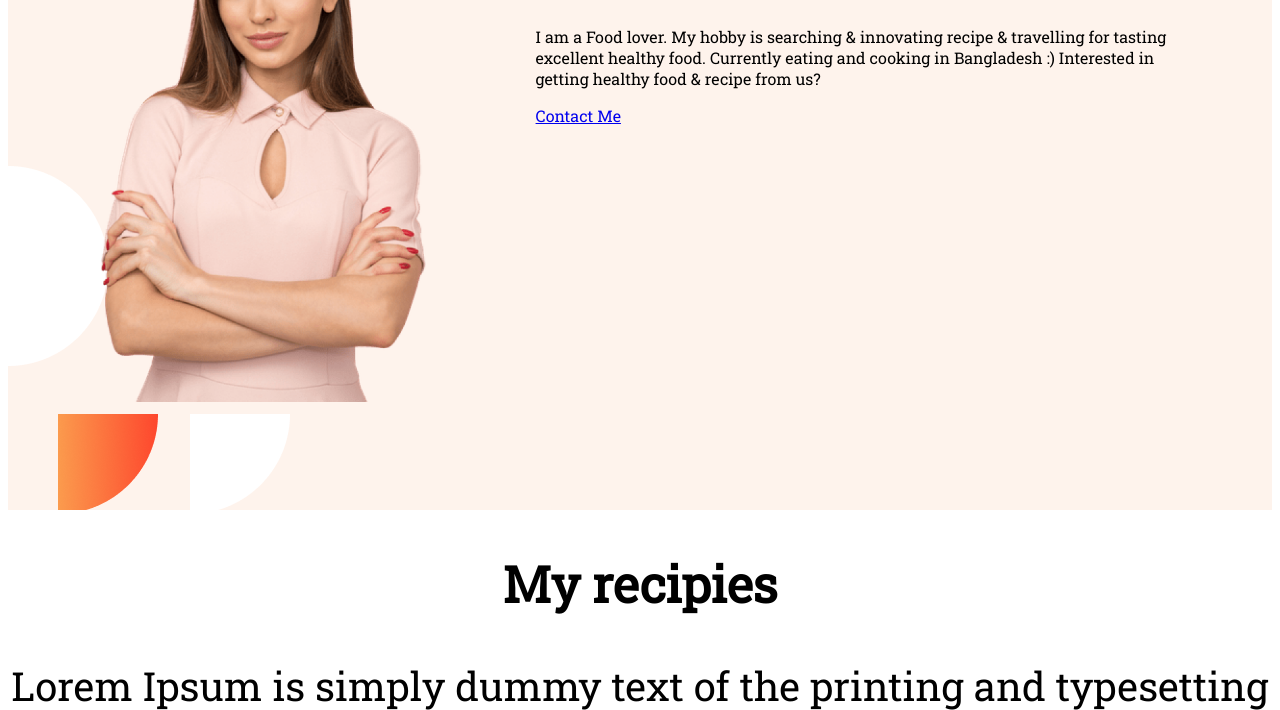
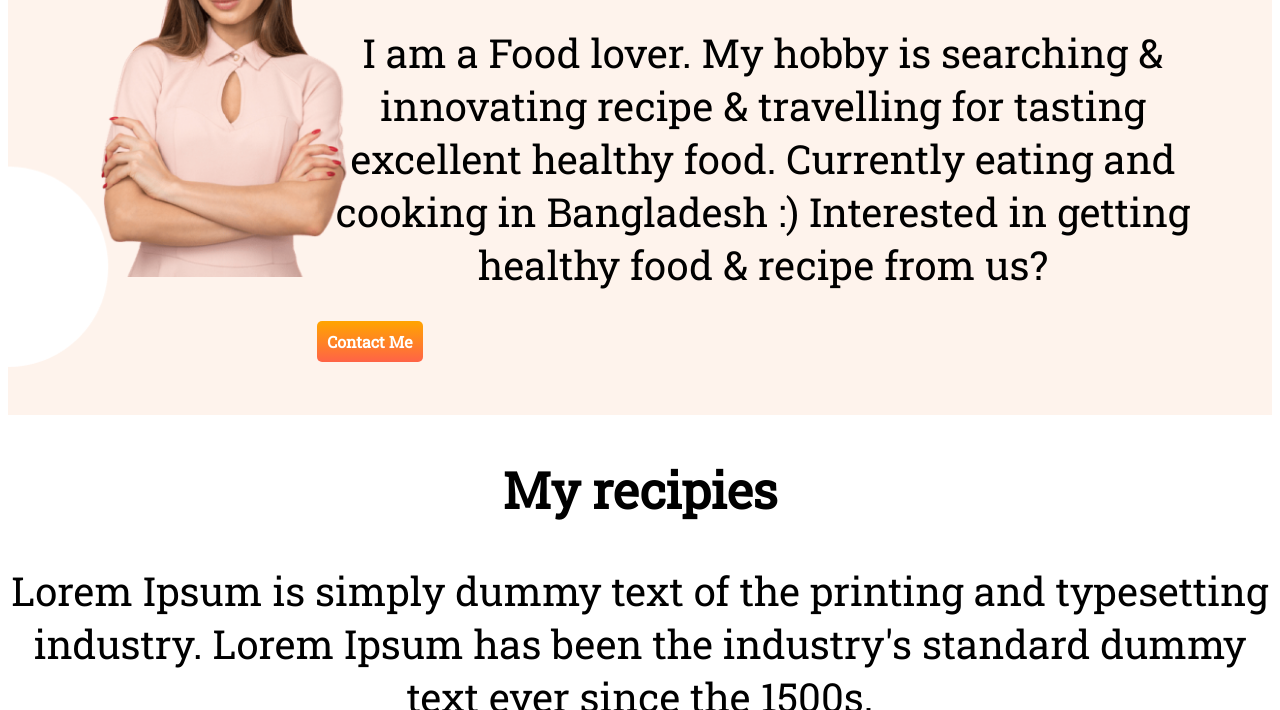
Before and after one commit to ArshadKarim/healthy-food-silo, a plain HTML site: page index.html in a window 1280 px wide. Shown: the part 716-1426 px from the top of the page. Drawn offline with Linux system fonts and the light colour scheme.

Commit message:
contact button added

```diff
--- a/index.html
+++ b/index.html
@@ -36,7 +36,8 @@
                 food.
                 Currently eating and cooking in Bangladesh :)
                 Interested in getting healthy food & recipe from us?</p>
-            <a target="_blank" href="https://www.linkedin.com/in/a-s-m-arshadul-karim-b930673a/">Contact Me</a>
+            <a class="contact-button" target="_blank"
+                href="https://www.linkedin.com/in/a-s-m-arshadul-karim-b930673a/">Contact Me</a>
         </div>
     </section>
     <section>
--- a/style.css
+++ b/style.css
@@ -32,11 +32,25 @@ section{
     padding: 5%;
     display: flex;
     background-image:url(images/shapes/7.png);
+    background-repeat: no-repeat;
+    background-size: cover;
 }
 .about-me img{
-    width: 70%;
-    background-repeat: no-repeat;
+    width: 100%;
     padding: 10px 20px 40px 30px;
+}
+.about-me p{
+    text-align: center;
+    font-weight: 500;
+    font-size: 40px;
+}
+.contact-button{
+    text-decoration: none;
+    background-image: linear-gradient(orange, tomato);
+    color: white;
+    font-weight: 800;
+    padding: 10px 10px;
+    border-radius: 5px;
 }
 .recipe-heading{
     text-align: center;
```
